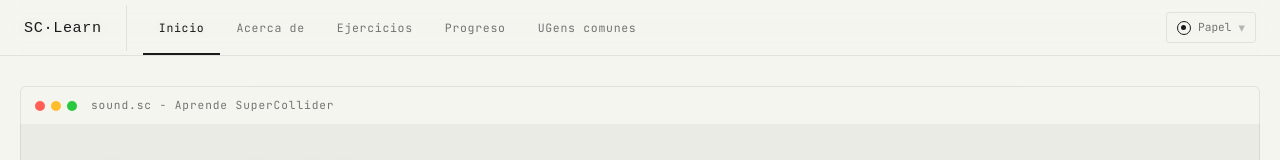
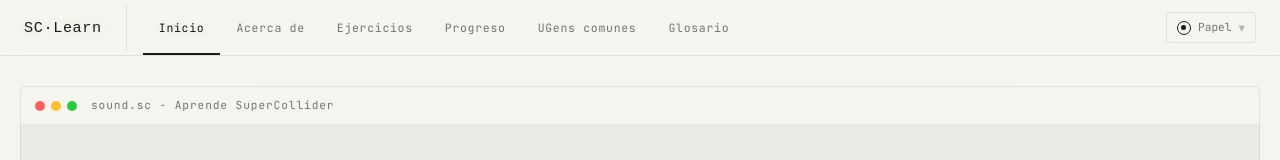
Before and after one commit to jmsanJS/supercollider-learn, a Next.js app: page / in a window 1280 px wide. Shown: the top 160 px of the page. Built offline with nearby package versions, Linux system fonts and the light colour scheme.

Commit message:
feat: add Glossary page link

```diff
--- a/src/components/Footer/Footer.tsx
+++ b/src/components/Footer/Footer.tsx
@@ -13,6 +13,7 @@ export default function Footer() {
     { label: "Ejercicios", href: "/exercises" },
     { label: "Progreso", href: "/progress" },
     { label: "UGens comunes", href: "/ugens" },
+    { label: "Glosario", href: "/glossary" },
   ];
 
   const resourceLinks: FooterLink[] = [
--- a/src/components/TopNavbar/TopNavbar.tsx
+++ b/src/components/TopNavbar/TopNavbar.tsx
@@ -15,6 +15,7 @@ export default function TopNavbar() {
     { id: "exercises", path: "/exercises", label: "Ejercicios" },
     { id: "progress", path: "/progress", label: "Progreso" },
     { id: "ugens", path: "/ugens", label: "UGens comunes" },
+    { id: "glossary", path: "/glossary", label: "Glosario" },
   ];
 
   return (
```
